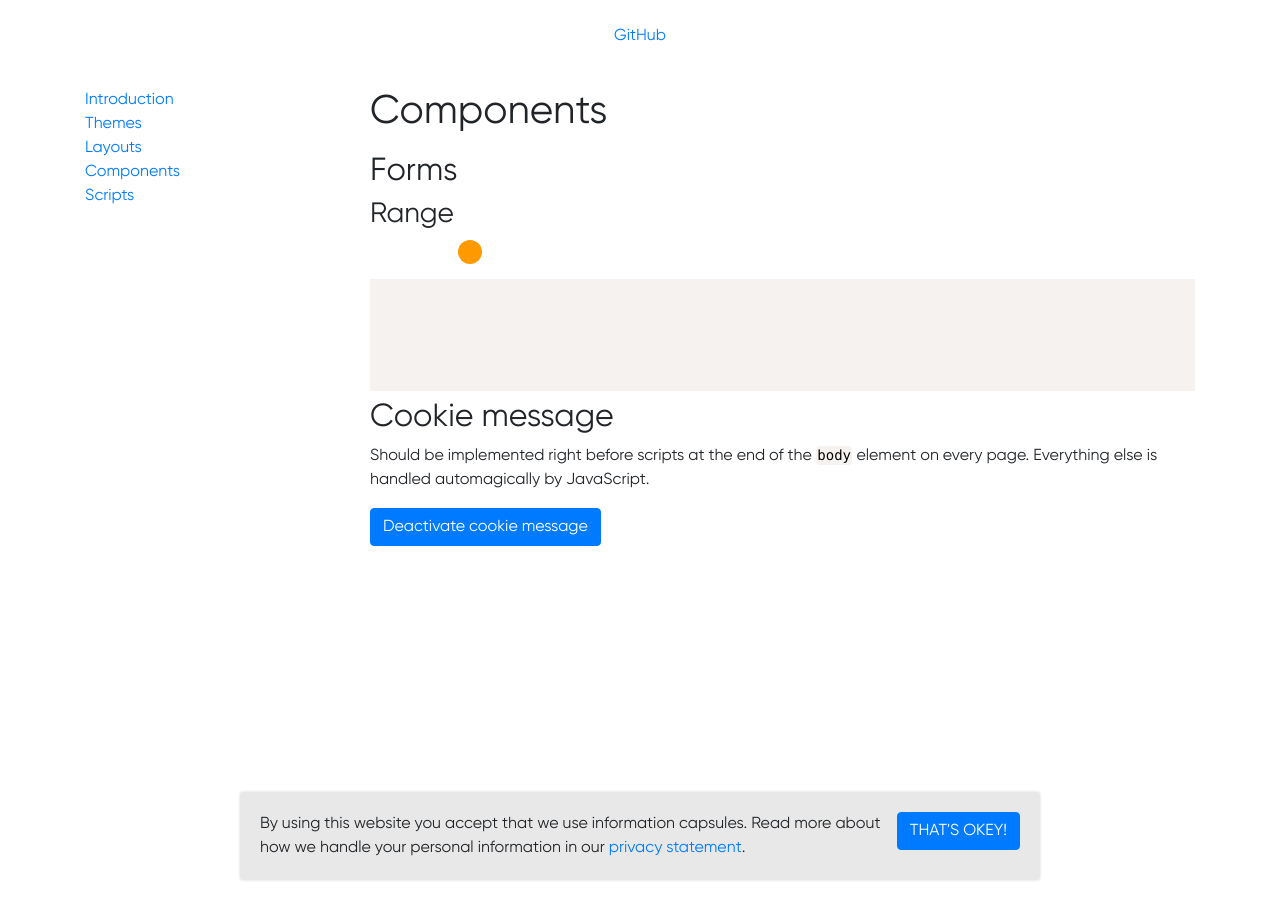
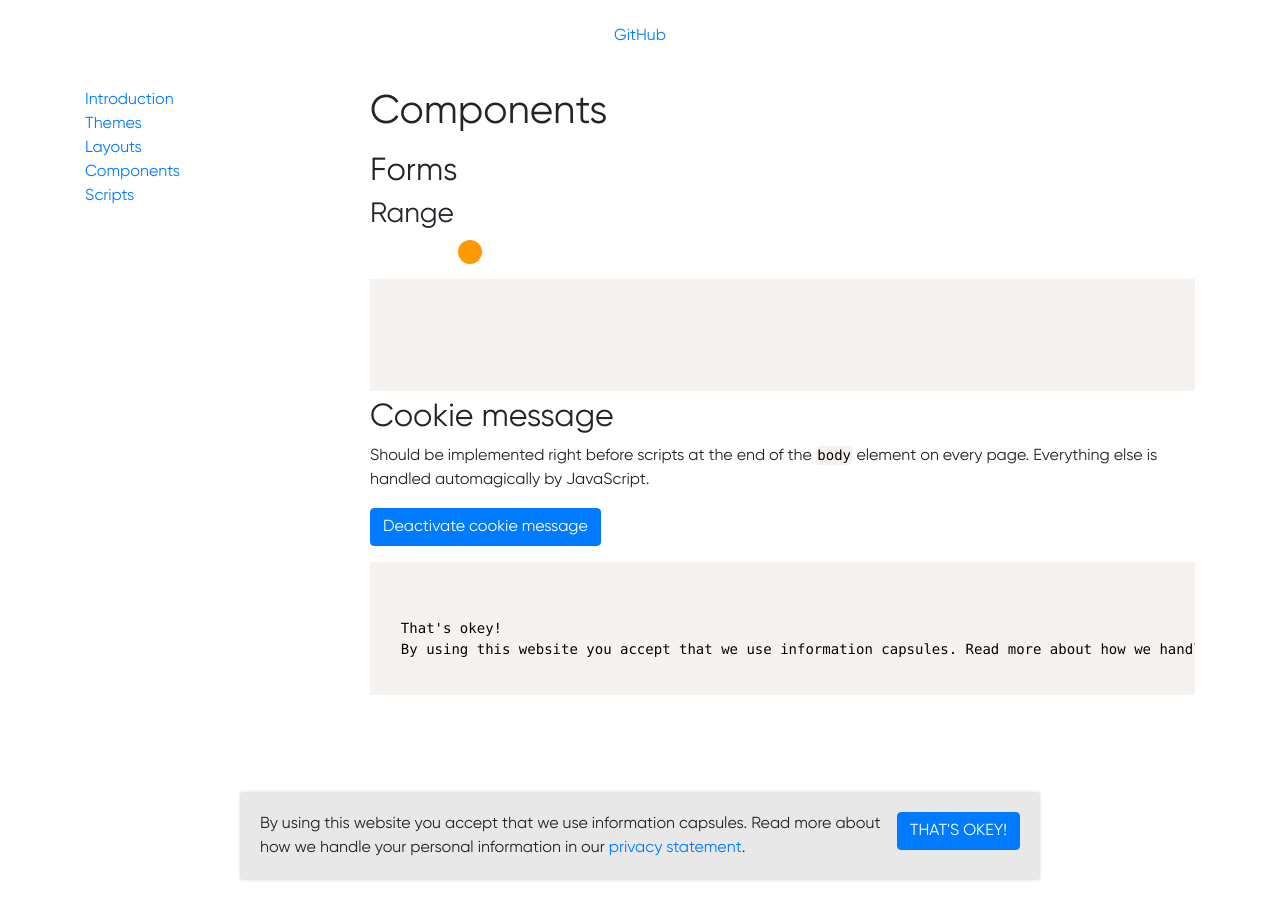
Before and after one commit to vecora/ds-vecora, a Jekyll site: the page built from docs/components.md, in a window 1280 px wide. Built offline with Jekyll 4.4.1, drawn with Linux system fonts in a browser that asks for light colours; some web fonts are replaced.

Commit message:
Reversed test

```diff
--- a/docs/components.md
+++ b/docs/components.md
@@ -23,9 +23,9 @@ Should be implemented right before scripts at the end of the `body` element on e
 
 <button class="btn btn-primary" id="cookieMessageToggle">Activate cookie message</button>
 
-<!--<pre><code class="language-html">-->
-<div class="cookie-message">
+<pre><code class="language-html">
+<div class="cookie-message_">
   <button class="btn btn-primary float-right">That's okey!</button>
   <p>By using this website you accept that we use information capsules. Read more about how we handle your personal information in our <a href="#">privacy statement</a>.</p>
 </div>
-<!--</code></pre>-->
+</code></pre>
```
